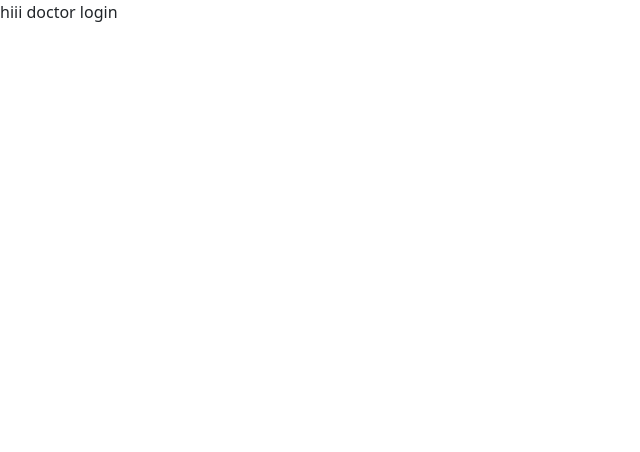
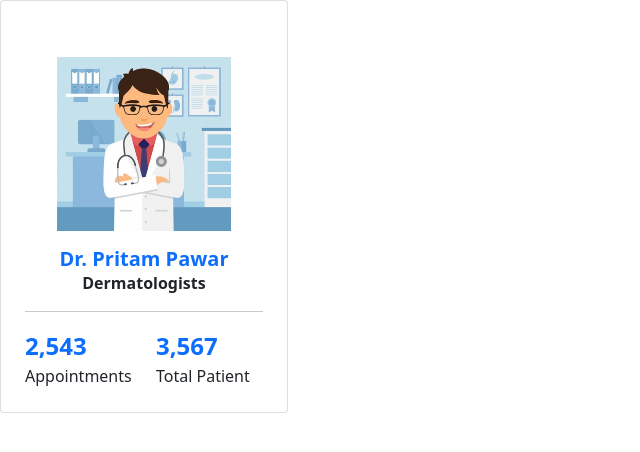
Before and after one commit to pritamp17/Medicare-front_end, a Next.js app: page /doctors in a window 1280 px wide. Shown: the top 452 px of the page, without its empty margins (0-640 px from the left). Built offline with nearby package versions, Linux system fonts and the light colour scheme.

Commit message:
doctor dash

```diff
--- /dev/null
+++ b/components/DoctorInfo.js
@@ -0,0 +1,28 @@
+import React from "react";
+import { Card, Row, Col } from "react-bootstrap";
+
+const DoctorInfo = (props) => {
+  return (
+    <>
+      <Card style={{ width: "18rem" }} className="p-2">
+        <Card.Img className="rounded p-5 pb-0" variant="top" src="/doctor.jpg" />
+        <Card.Body>
+          <Card.Title className="fw-bolder text-primary text-center m-0 p-0">Dr. Pritam Pawar</Card.Title>
+          <Card.Text className="fw-bold fs-6 text-center m-0 p-0">Dermatologists</Card.Text>
+          <hr />
+          <Row>
+            <Col>
+              <p className="fw-bolder fs-4 text-primary m-0 p-0">2,543</p>
+              <p className="m-0 p-0">Appointments</p>
+            </Col>
+            <Col>
+              <p className="fw-bolder fs-4 text-primary m-0 p-0">3,567</p>
+              <p className="m-0 p-0">Total Patient</p>
+            </Col>
+          </Row>
+        </Card.Body>
+      </Card>
+    </>
+  );
+};
+export default DoctorInfo;
--- a/pages/doctors/index.js
+++ b/pages/doctors/index.js
@@ -1,11 +1,12 @@
 import React from 'react'
+import DoctorInfo from '../../components/DoctorInfo'
 
 function index() {
     return (
-        <div>
-            hiii doctor login
-        </div>
+        <>
+            <DoctorInfo />
+        </>
     )
-}
+};
 
-export default index
+export default index;
--- a/pages/patients/signUp.js
+++ b/pages/patients/signUp.js
@@ -91,7 +91,7 @@ const savePost = async (postData)=> {
   await axios.post('http://localhost:9000/signup/patient', postData,{ headers: {
     'accept': 'applications/json',
      'Accept-Language': 'en-US,en;q=0.8',
-     "Access-Control-Allow-Origin": "http://localhost:3000"
+     "Access-Control-Allow-Origin": "http://localhost:300"
   }})
   .then((res)=> {
       console.log(res);
@@ -103,7 +103,7 @@ const savePost = async (postData)=> {
 const componentDidMount = () => {
   const {pathname} = Router
   if(pathname == '/patients/signUp' ){
-     Router.push('/patients')
+     Router.push('/login')
   }
 };
 
@@ -164,7 +164,7 @@ const componentDidMount = () => {
             </Row>
             <Row className="mb-3">
               <FloatingLabel controlId="floatingSelect" label="Gender" as={Col}>
-                <Form.Select aria-label="Floating label select example" onChange={e => setGender(e.target.value)}>
+                <Form.Select aria-label="Floating label select example" onChange={e => setGender(e.target.option)}>
                   {/* <option>Gender</option> */}
                   <option value="1">Male</option>
                   <option value="2">Female</option>
```
Also changed, not shown: pages/doctors/signUp.js (+67 -70 lines), public/doctor.jpg (added), 1 other file (tests, documents, lock files or other folders).
